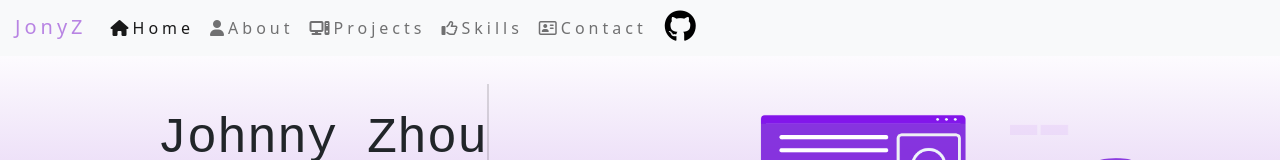
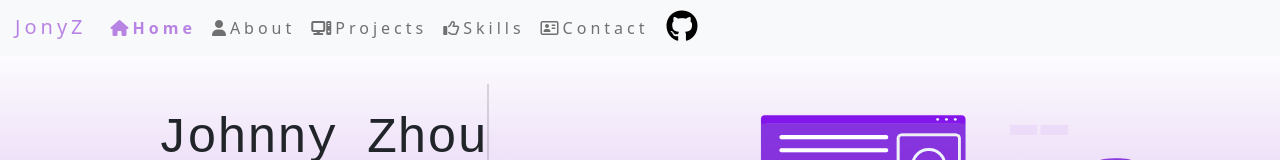
Before and after one commit to Johnnyzhou666/Portfolio, a React (Create React App) app: page / in a window 1280 px wide. Shown: the top 160 px of the page. Built offline with nearby package versions, Linux system fonts and the light colour scheme.

Commit message:
Update index.css

```diff
--- a/src/components/Nav-bar/index.css
+++ b/src/components/Nav-bar/index.css
@@ -59,3 +59,28 @@
         margin-left: 0px;
     }
 }
+
+.nav-link {
+
+    cursor: pointer !important;
+
+
+    transition: color 0.3s ease-in-out;
+}
+
+
+.nav-link.active {
+    color: rgb(184, 132, 227) !important;
+    font-weight: bold !important;
+}
+
+.force-contact-active .nav-link.active:not(#contact-nav-link) {
+    color: rgba(0, 0, 0, 0.55) !important;
+    font-weight: normal !important;
+}
+
+
+.force-contact-active #contact-nav-link {
+    color: rgb(184, 132, 227) !important;
+    font-weight: bold !important;
+}
```
